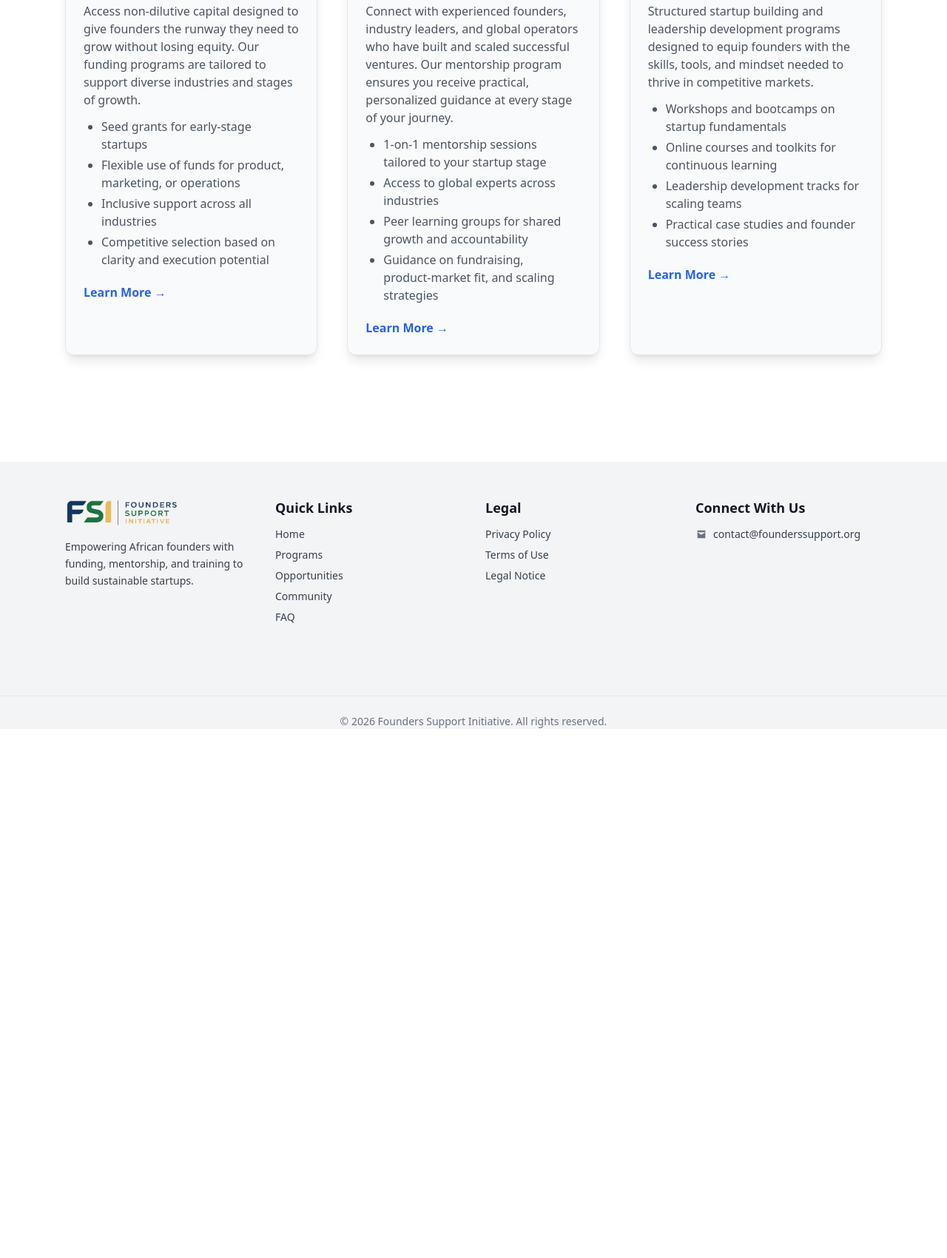
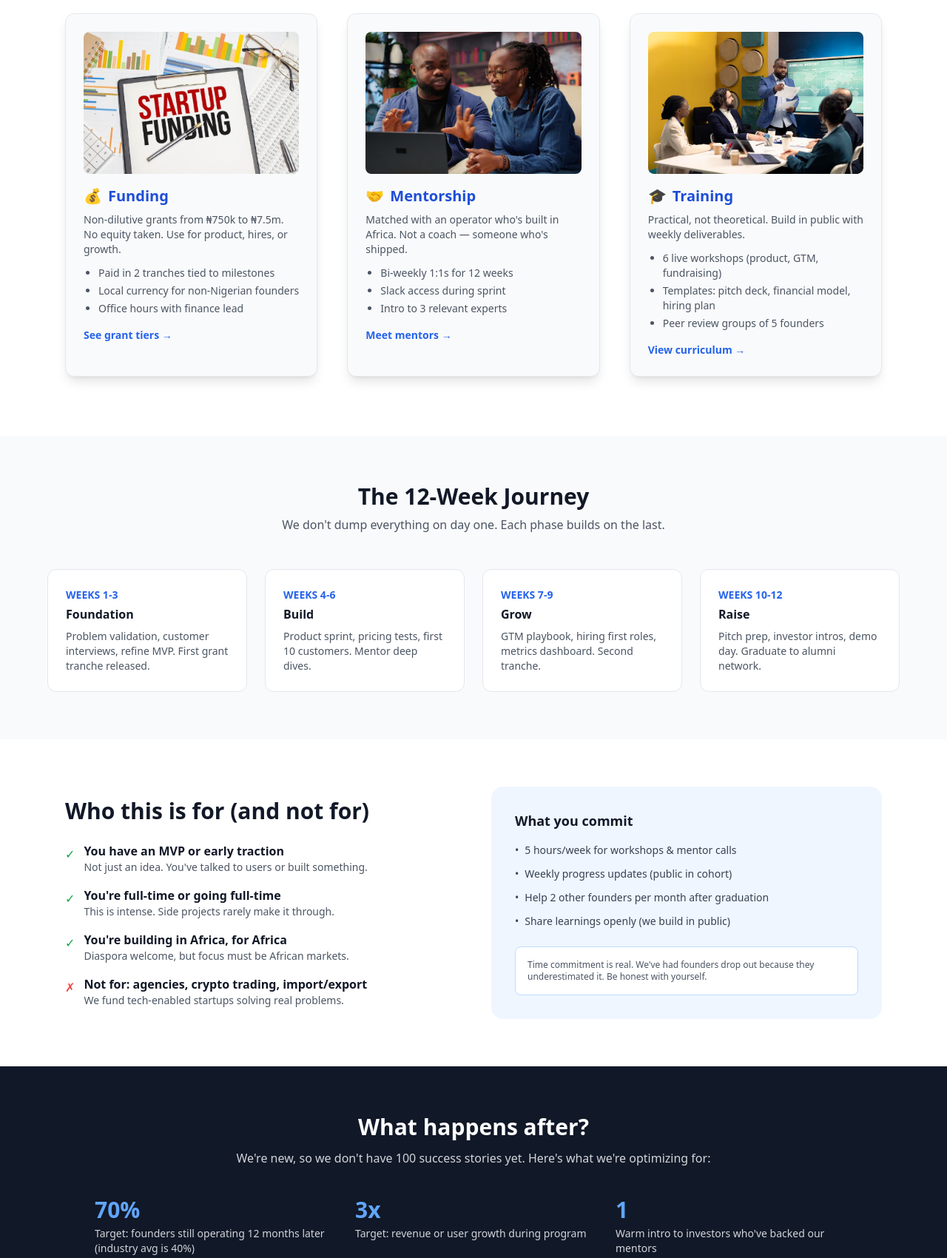
Before and after one commit to otisdonald/FSI, a plain HTML site: page frontend/programs.html in a window 1280 px wide. Shown: the part 774-2474 px from the top of the page at 74% size. Before the commit the page ends 1759 px from the top, so only its background shows below. Drawn offline with nearby package versions, Linux system fonts and the light colour scheme.

Commit message:
Update programs.html

```diff
--- a/frontend/programs.html
+++ b/frontend/programs.html
@@ -28,23 +28,11 @@
 header.scrolled{box-shadow:0 4px 20px rgba(0,0,0,.08);background:rgba(255,255,255,.95)}
 .blob{animation:float 10s infinite ease-in-out;filter:blur(60px)}
 </style>
-
-<style>
-/* replaced by AOS */
-</style>
 </head>
-
 <body class="bg-white text-gray-900 overflow-x-hidden">
 
-
-<!-- NAVBAR -->
 <header class="sticky top-0 flex justify-between items-center px-6 py-4 bg-white/80 backdrop-blur-md shadow z-50">
-  <!-- Logo -->
-<a href="index.html" class="block">
-  <img loading="lazy" src="images/logo.png" alt="FSI Logo" class="h-10 w-auto">
-</a>
-
-  <!-- Desktop Menu -->
+<a href="index.html" class="block"><img loading="lazy" src="images/logo.png" alt="FSI Logo" class="h-10 w-auto"></a>
   <nav class="hidden md:flex gap-6 text-sm font-medium">
     <a href="index.html" class="text-gray-900 hover:text-blue-600">Home</a>
     <a href="programs.html" class="text-gray-900 hover:text-blue-600">Programs</a>
@@ -54,8 +42,6 @@ header.scrolled{box-shadow:0 4px 20px rgba(0,0,0,.08);background:rgba(255,255,25
     <a href="events.html" class="text-gray-900 hover:text-blue-600">Events</a>
     <a href="grants.html" class="text-gray-900 hover:text-blue-600">Grants</a>
   </nav>
-
-  <!-- Mobile Menu Button -->
   <button id="menu-btn" class="md:hidden flex flex-col gap-1">
     <span class="bar w-6 h-0.5 bg-blue-700 transition"></span>
     <span class="bar w-6 h-0.5 bg-blue-700 transition"></span>
@@ -63,10 +49,7 @@ header.scrolled{box-shadow:0 4px 20px rgba(0,0,0,.08);background:rgba(255,255,25
   </button>
 </header>
 
-<!-- Overlay -->
 <div id="overlay" class="fixed inset-0 bg-black/40 backdrop-blur-sm opacity-0 pointer-events-none transition z-40"></div>
-
-<!-- Mobile Menu -->
 <nav id="mobile-menu" class="fixed top-0 right-0 h-full w-72 bg-white/90 backdrop-blur-xl shadow-xl transform translate-x-full transition duration-300 ease-out md:hidden p-6 space-y-6 z-50">
   <div class="flex justify-between items-center">
     <h2 class="font-bold text-blue-700">Menu</h2>
@@ -84,9 +67,6 @@ header.scrolled{box-shadow:0 4px 20px rgba(0,0,0,.08);background:rgba(255,255,25
   <a href="grants.html" class="block text-center bg-blue-600 text-white py-3 rounded-xl font-bold">Apply Now</a>
 </nav>
 
-
-
-<!-- HERO -->
 <section class="relative bg-blue-700 text-white py-20 md:py-28 lg:py-32 text-center px-6 overflow-hidden">
   <div class="absolute inset-0">
     <div class="blob absolute w-72 h-72 bg-white/10 rounded-full top-10 -left-10"></div>
@@ -96,129 +76,194 @@ header.scrolled{box-shadow:0 4px 20px rgba(0,0,0,.08);background:rgba(255,255,25
   <div class="relative z-10" data-aos="fade">
     <h1 class="text-3xl sm:text-4xl md:text-5xl font-bold leading-tight" data-aos="zoom-in" data-aos-delay="100">Our Programs</h1>
     <p class="mt-4 md:mt-6 max-w-2xl mx-auto text-base md:text-lg text-gray-200 px-2" data-aos="fade-up" data-aos-delay="250">
-      Comprehensive support for founders: funding, mentorship, and training.
+      Three integrated pillars — funding, mentorship, and training — designed to work together, not in silos.
     </p>
   </div>
 </section>
 
-<!-- PROGRAMS -->
+<!-- HOW IT WORKS -->
+<section class="py-16 px-6 max-w-5xl mx-auto text-center" data-aos="fade-up">
+  <p class="text-blue-600 font-semibold uppercase text-sm tracking-wide">Integrated Support</p>
+  <h2 class="text-2xl md:text-3xl font-bold mt-2">Not just money. Not just advice.</h2>
+  <p class="mt-4 text-gray-600 max-w-3xl mx-auto">Most programs give you one piece. We give you all three, timed to when you actually need them. You get capital to build, a mentor to avoid mistakes, and training to execute — all in a 12-week sprint.</p>
+</section>
+
+<!-- THREE PILLARS -->
 <section class="py-14 md:py-20 px-6 max-w-6xl mx-auto grid grid-cols-1 md:grid-cols-3 gap-6 md:gap-8 lg:gap-10">
-
-  <!-- Funding -->
-  <div class="border rounded-xl shadow-lg p-6 bg-gray-50 card-lift card-glow" data-aos="fade-up" data-aos-delay="300" data-aos-delay="200" data-aos-delay="100">
-    <img loading="lazy" src="images/funding.png" class="w-full h-44 sm:h-48 object-cover rounded-lg mb-4 transition duration-500 group-hover:scale-105">
+  <div class="border rounded-xl shadow-lg p-6 bg-gray-50 card-lift card-glow" data-aos="fade-up" data-aos-delay="100">
+    <img loading="lazy" src="images/funding.png" class="w-full h-44 sm:h-48 object-cover rounded-lg mb-4">
     <h3 class="font-bold text-blue-700 text-xl flex items-center gap-2"><span class="icon-bounce">💰</span> Funding</h3>
-    <p class="mt-2 text-gray-600">
-      Access non‑dilutive capital designed to give founders the runway they need to grow without losing equity.
-      Our funding programs are tailored to support diverse industries and stages of growth.
-    </p>
-    <ul class="list-disc pl-6 mt-3 text-gray-600 space-y-1">
-      <li>Seed grants for early‑stage startups</li>
-      <li>Flexible use of funds for product, marketing, or operations</li>
-      <li>Inclusive support across all industries</li>
-      <li>Competitive selection based on clarity and execution potential</li>
+    <p class="mt-2 text-gray-600 text-sm">Non-dilutive grants from ₦750k to ₦7.5m. No equity taken. Use for product, hires, or growth.</p>
+    <ul class="list-disc pl-5 mt-3 text-gray-600 text-sm space-y-1">
+      <li>Paid in 2 tranches tied to milestones</li>
+      <li>Local currency for non-Nigerian founders</li>
+      <li>Office hours with finance lead</li>
     </ul>
-    <a href="grants.html" class="mt-5 inline-flex items-center gap-1 text-blue-600 font-bold hover:gap-2 transition-all">Learn More →</a>
+    <a href="grants.html" class="mt-4 inline-flex items-center gap-1 text-blue-600 font-bold text-sm hover:gap-2 transition-all">See grant tiers →</a>
   </div>
 
-  <!-- Mentorship -->
-  <div class="border rounded-xl shadow-lg p-6 bg-gray-50 card-lift card-glow" data-aos="fade-up">
-    <img loading="lazy" src="images/mentorship.png" class="w-full h-44 sm:h-48 object-cover rounded-lg mb-4 transition duration-500 group-hover:scale-105">
+  <div class="border rounded-xl shadow-lg p-6 bg-gray-50 card-lift card-glow" data-aos="fade-up" data-aos-delay="200">
+    <img loading="lazy" src="images/mentorship.png" class="w-full h-44 sm:h-48 object-cover rounded-lg mb-4">
     <h3 class="font-bold text-blue-700 text-xl flex items-center gap-2"><span class="icon-bounce">🤝</span> Mentorship</h3>
-    <p class="mt-2 text-gray-600">
-      Connect with experienced founders, industry leaders, and global operators who have built and scaled successful ventures.
-      Our mentorship program ensures you receive practical, personalized guidance at every stage of your journey.
-    </p>
-    <ul class="list-disc pl-6 mt-3 text-gray-600 space-y-1">
-      <li>1‑on‑1 mentorship sessions tailored to your startup stage</li>
-      <li>Access to global experts across industries</li>
-      <li>Peer learning groups for shared growth and accountability</li>
-      <li>Guidance on fundraising, product‑market fit, and scaling strategies</li>
+    <p class="mt-2 text-gray-600 text-sm">Matched with an operator who's built in Africa. Not a coach — someone who's shipped.</p>
+    <ul class="list-disc pl-5 mt-3 text-gray-600 text-sm space-y-1">
+      <li>Bi-weekly 1:1s for 12 weeks</li>
+      <li>Slack access during sprint</li>
+      <li>Intro to 3 relevant experts</li>
     </ul>
-    <a href="community.html" class="mt-5 inline-flex items-center gap-1 text-blue-600 font-bold hover:gap-2 transition-all">Learn More →</a>
+    <a href="community.html" class="mt-4 inline-flex items-center gap-1 text-blue-600 font-bold text-sm hover:gap-2 transition-all">Meet mentors →</a>
   </div>
 
-  <!-- Training -->
-  <div class="border rounded-xl shadow-lg p-6 bg-gray-50 card-lift card-glow" data-aos="fade-up">
-    <img loading="lazy" src="images/training.png" class="w-full h-44 sm:h-48 object-cover rounded-lg mb-4 transition duration-500 group-hover:scale-105">
+  <div class="border rounded-xl shadow-lg p-6 bg-gray-50 card-lift card-glow" data-aos="fade-up" data-aos-delay="300">
+    <img loading="lazy" src="images/training.png" class="w-full h-44 sm:h-48 object-cover rounded-lg mb-4">
     <h3 class="font-bold text-blue-700 text-xl flex items-center gap-2"><span class="icon-bounce">🎓</span> Training</h3>
-    <p class="mt-2 text-gray-600">
-      Structured startup building and leadership development programs designed to equip founders with the skills, tools, and mindset needed to thrive in competitive markets.
-    </p>
-    <ul class="list-disc pl-6 mt-3 text-gray-600 space-y-1">
-      <li>Workshops and bootcamps on startup fundamentals</li>
-      <li>Online courses and toolkits for continuous learning</li>
-      <li>Leadership development tracks for scaling teams</li>
-      <li>Practical case studies and founder success stories</li>
+    <p class="mt-2 text-gray-600 text-sm">Practical, not theoretical. Build in public with weekly deliverables.</p>
+    <ul class="list-disc pl-5 mt-3 text-gray-600 text-sm space-y-1">
+      <li>6 live workshops (product, GTM, fundraising)</li>
+      <li>Templates: pitch deck, financial model, hiring plan</li>
+      <li>Peer review groups of 5 founders</li>
     </ul>
-    <a href="learning.html" class="mt-5 inline-flex items-center gap-1 text-blue-600 font-bold hover:gap-2 transition-all">Learn More →</a>
+    <a href="learning.html" class="mt-4 inline-flex items-center gap-1 text-blue-600 font-bold text-sm hover:gap-2 transition-all">View curriculum →</a>
   </div>
-
 </section>
 
+<!-- 12 WEEK JOURNEY -->
+<section class="py-16 bg-gray-50 px-6" data-aos="fade-up">
+  <div class="max-w-6xl mx-auto">
+    <h2 class="text-2xl md:text-3xl font-bold text-center">The 12-Week Journey</h2>
+    <p class="text-center text-gray-600 mt-2 max-w-2xl mx-auto">We don't dump everything on day one. Each phase builds on the last.</p>
 
-<!-- FOOTER -->
-<footer class="bg-gray-100 text-gray-700 mt-16">
-  <div class="max-w-6xl mx-auto px-6 py-10 md:py-12 grid grid-cols-1 sm:grid-cols-2 md:grid-cols-4 gap-8">
-
-    <!-- Logo / About -->
-    <div>
-      <img loading="lazy" src="images/logo.png" alt="FSI Logo" class="h-10 mb-4">
-      <p class="text-sm leading-relaxed">
-        Empowering African founders with funding, mentorship, and training to build sustainable startups.
-      </p>
-    </div>
-
-    <!-- Quick Links -->
-    <div>
-      <h3 class="font-semibold text-lg text-gray-900 mb-3">Quick Links</h3>
-      <ul class="space-y-2 text-sm">
-        <li><a href="index.html" class="hover:text-gray-900">Home</a></li>
-        <li><a href="programs.html" class="hover:text-gray-900">Programs</a></li>
-        <li><a href="opportunities.html" class="hover:text-gray-900">Opportunities</a></li>
-        <li><a href="community.html" class="hover:text-gray-900">Community</a></li>
-        <li><a href="faq.html" class="hover:text-gray-900">FAQ</a></li>
-      </ul>
-    </div>
-
-    <!-- Legal -->
-    <div>
-      <h3 class="font-semibold text-lg text-gray-900 mb-3">Legal</h3>
-      <ul class="space-y-2 text-sm">
-        <li><a href="privacy.html" class="hover:text-gray-900">Privacy Policy</a></li>
-        <li><a href="terms.html" class="hover:text-gray-900">Terms of Use</a></li>
-        <li><a href="legal.html" class="hover:text-gray-900">Legal Notice</a></li>
-      </ul>
-    </div>
-
-    <!-- Connect -->
-    <div>
-      <h3 class="font-semibold text-lg text-gray-900 mb-3">Connect With Us</h3>
-      <!-- Email -->
-      <p class="text-sm flex items-center">
-        <svg class="w-4 h-4 mr-2 text-gray-500" fill="currentColor" viewBox="0 0 24 24"><path d="M4 4h16v16H4V4zm8 9l8-5H4l8 5z"/></svg>
-        <a href="mailto:contact@founderssupport.org" class="hover:text-gray-900">contact@founderssupport.org</a>
-      </p>
-      <!-- Social Links -->
-      <div class="flex space-x-4 mt-4">
-        <a href="#" class="text-gray-500 hover:text-gray-900">
-          <!-- Facebook -->
-          <svg class="w-5 h-5" fill="currentColor" viewBox="0 0 24 24"><path d="M22 12c0-5.523-4.477-10-10-10..."/></svg>
-        </a>
-        <a href="#" class="text-gray-500 hover:text-gray-900">
-          <!-- Twitter -->
-          <svg class="w-5 h-5" fill="currentColor" viewBox="0 0 24 24"><path d="M23 3a10.9 10.9 0 01-3.14..."/></svg>
-        </a>
+    <div class="mt-12 grid md:grid-cols-4 gap-6">
+      <div class="bg-white p-6 rounded-xl border">
+        <div class="text-blue-600 font-bold text-sm">WEEKS 1-3</div>
+        <h4 class="font-semibold mt-1">Foundation</h4>
+        <p class="text-sm text-gray-600 mt-2">Problem validation, customer interviews, refine MVP. First grant tranche released.</p>
+      </div>
+      <div class="bg-white p-6 rounded-xl border">
+        <div class="text-blue-600 font-bold text-sm">WEEKS 4-6</div>
+        <h4 class="font-semibold mt-1">Build</h4>
+        <p class="text-sm text-gray-600 mt-2">Product sprint, pricing tests, first 10 customers. Mentor deep dives.</p>
+      </div>
+      <div class="bg-white p-6 rounded-xl border">
+        <div class="text-blue-600 font-bold text-sm">WEEKS 7-9</div>
+        <h4 class="font-semibold mt-1">Grow</h4>
+        <p class="text-sm text-gray-600 mt-2">GTM playbook, hiring first roles, metrics dashboard. Second tranche.</p>
+      </div>
+      <div class="bg-white p-6 rounded-xl border">
+        <div class="text-blue-600 font-bold text-sm">WEEKS 10-12</div>
+        <h4 class="font-semibold mt-1">Raise</h4>
+        <p class="text-sm text-gray-600 mt-2">Pitch prep, investor intros, demo day. Graduate to alumni network.</p>
       </div>
     </div>
   </div>
+</section>
 
-  <!-- Bottom Bar -->
-  <div class="mt-12 border-t border-gray-200 pt-6 text-center text-sm text-gray-500">
-    © 2026 Founders Support Initiative. All rights reserved.
+<!-- WHO IT'S FOR -->
+<section class="py-16 px-6 max-w-6xl mx-auto" data-aos="fade-up">
+  <div class="grid md:grid-cols-2 gap-12 items-center">
+    <div>
+      <h2 class="text-2xl md:text-3xl font-bold">Who this is for (and not for)</h2>
+      <div class="mt-6 space-y-4">
+        <div class="flex gap-3">
+          <span class="text-green-600 mt-1">✓</span>
+          <div>
+            <p class="font-semibold">You have an MVP or early traction</p>
+            <p class="text-sm text-gray-600">Not just an idea. You've talked to users or built something.</p>
+          </div>
+        </div>
+        <div class="flex gap-3">
+          <span class="text-green-600 mt-1">✓</span>
+          <div>
+            <p class="font-semibold">You're full-time or going full-time</p>
+            <p class="text-sm text-gray-600">This is intense. Side projects rarely make it through.</p>
+          </div>
+        </div>
+        <div class="flex gap-3">
+          <span class="text-green-600 mt-1">✓</span>
+          <div>
+            <p class="font-semibold">You're building in Africa, for Africa</p>
+            <p class="text-sm text-gray-600">Diaspora welcome, but focus must be African markets.</p>
+          </div>
+        </div>
+        <div class="flex gap-3">
+          <span class="text-red-500 mt-1">✗</span>
+          <div>
+            <p class="font-semibold">Not for: agencies, crypto trading, import/export</p>
+            <p class="text-sm text-gray-600">We fund tech-enabled startups solving real problems.</p>
+          </div>
+        </div>
+      </div>
+    </div>
+    <div class="bg-blue-50 p-8 rounded-2xl">
+      <h3 class="font-bold text-lg">What you commit</h3>
+      <ul class="mt-4 space-y-3 text-sm text-gray-700">
+        <li class="flex gap-2"><span>•</span> 5 hours/week for workshops & mentor calls</li>
+        <li class="flex gap-2"><span>•</span> Weekly progress updates (public in cohort)</li>
+        <li class="flex gap-2"><span>•</span> Help 2 other founders per month after graduation</li>
+        <li class="flex gap-2"><span>•</span> Share learnings openly (we build in public)</li>
+      </ul>
+      <div class="mt-6 p-4 bg-white rounded-lg border border-blue-200">
+        <p class="text-xs text-gray-600">Time commitment is real. We've had founders drop out because they underestimated it. Be honest with yourself.</p>
+      </div>
+    </div>
   </div>
+</section>
+
+<!-- OUTCOMES -->
+<section class="py-16 bg-gray-900 text-white px-6" data-aos="fade-up">
+  <div class="max-w-5xl mx-auto text-center">
+    <h2 class="text-2xl md:text-3xl font-bold">What happens after?</h2>
+    <p class="mt-3 text-gray-300 max-w-2xl mx-auto">We're new, so we don't have 100 success stories yet. Here's what we're optimizing for:</p>
+    <div class="grid sm:grid-cols-3 gap-8 mt-10 text-left">
+      <div>
+        <div class="text-3xl font-bold text-blue-400">70%</div>
+        <p class="mt-1 text-sm text-gray-300">Target: founders still operating 12 months later (industry avg is 40%)</p>
+      </div>
+      <div>
+        <div class="text-3xl font-bold text-blue-400">3x</div>
+        <p class="mt-1 text-sm text-gray-300">Target: revenue or user growth during program</p>
+      </div>
+      <div>
+        <div class="text-3xl font-bold text-blue-400">1</div>
+        <p class="mt-1 text-sm text-gray-300">Warm intro to investors who've backed our mentors</p>
+      </div>
+    </div>
+    <p class="mt-8 text-xs text-gray-400">We're tracking these metrics publicly. First cohort results published December 2026.</p>
+  </div>
+</section>
+
+<!-- FAQ -->
+<section class="py-16 px-6 max-w-4xl mx-auto" data-aos="fade-up">
+  <h2 class="text-2xl font-bold text-center mb-8">Common questions</h2>
+  <div class="space-y-4">
+    <details class="border rounded-lg p-4">
+      <summary class="font-semibold cursor-pointer">Do I have to give up equity?</summary>
+      <p class="mt-2 text-sm text-gray-600">No. Grants are non-dilutive. Mentorship and training are included. We may ask for a small option to invest in your next round at market terms, but it's optional.</p>
+    </details>
+    <details class="border rounded-lg p-4">
+      <summary class="font-semibold cursor-pointer">Can I apply if I'm solo?</summary>
+      <p class="mt-2 text-sm text-gray-600">Yes, but we strongly prefer teams of 2-3. Solo founders have a harder time. We'll help you find a co-founder during the program if needed.</p>
+    </details>
+    <details class="border rounded-lg p-4">
+      <summary class="font-semibold cursor-pointer">What if I don't get the grant?</summary>
+      <p class="mt-2 text-sm text-gray-600">You still get access to training and community. About 40% of applicants get funding, 100% get the program if accepted.</p>
+    </details>
+  </div>
+  <div class="text-center mt-10">
+    <a href="apply.html" class="inline-block bg-blue-600 text-white px-8 py-3 rounded-lg font-bold hover:bg-blue-700 transition">Apply for 2026 Cohort</a>
+    <p class="text-xs text-gray-500 mt-2">Applications close July 31 • Decisions by August 15</p>
+  </div>
+</section>
+
+<footer class="bg-gray-100 text-gray-700 mt-16">
+  <div class="max-w-6xl mx-auto px-6 py-10 md:py-12 grid grid-cols-1 sm:grid-cols-2 md:grid-cols-4 gap-8">
+    <div><img loading="lazy" src="images/logo.png" alt="FSI Logo" class="h-10 mb-4"><p class="text-sm leading-relaxed">Empowering African founders with funding, mentorship, and training to build sustainable startups.</p></div>
+    <div><h3 class="font-semibold text-lg text-gray-900 mb-3">Quick Links</h3><ul class="space-y-2 text-sm"><li><a href="index.html" class="hover:text-gray-900">Home</a></li><li><a href="programs.html" class="hover:text-gray-900">Programs</a></li><li><a href="opportunities.html" class="hover:text-gray-900">Opportunities</a></li><li><a href="community.html" class="hover:text-gray-900">Community</a></li><li><a href="faq.html" class="hover:text-gray-900">FAQ</a></li></ul></div>
+    <div><h3 class="font-semibold text-lg text-gray-900 mb-3">Legal</h3><ul class="space-y-2 text-sm"><li><a href="privacy.html" class="hover:text-gray-900">Privacy Policy</a></li><li><a href="terms.html" class="hover:text-gray-900">Terms of Use</a></li><li><a href="legal.html" class="hover:text-gray-900">Legal Notice</a></li></ul></div>
+    <div><h3 class="font-semibold text-lg text-gray-900 mb-3">Connect With Us</h3><p class="text-sm flex items-center"><svg class="w-4 h-4 mr-2 text-gray-500" fill="currentColor" viewBox="0 0 24 24"><path d="M4 4h16v16H4V4zm8 9l8-5H4l8 5z"/></svg><a href="mailto:contact@founderssupport.org" class="hover:text-gray-900">contact@founderssupport.org</a></p></div>
+  </div>
+  <div class="mt-12 border-t border-gray-200 pt-6 text-center text-sm text-gray-500">© 2026 Founders Support Initiative. All rights reserved.</div>
 </footer>
-
 
 <script>
 document.addEventListener("DOMContentLoaded", function(){
@@ -227,39 +272,13 @@ document.addEventListener("DOMContentLoaded", function(){
   const mobileMenu=document.getElementById("mobile-menu");
   const overlay=document.getElementById("overlay");
   const header=document.querySelector('header');
-
-  function openMenu(){
-    mobileMenu.classList.remove("translate-x-full");
-    overlay.classList.remove("opacity-0","pointer-events-none");
-    overlay.classList.add("opacity-100","pointer-events-auto");
-  }
-  function closeMenu(){
-    mobileMenu.classList.add("translate-x-full");
-    overlay.classList.add("opacity-0","pointer-events-none");
-    overlay.classList.remove("opacity-100","pointer-events-auto");
-  }
-  menuBtn?.addEventListener('click', openMenu);
-  closeBtn?.addEventListener('click', closeMenu);
-  overlay?.addEventListener('click', closeMenu);
-
-  // active link
-  document.querySelectorAll('nav a').forEach(link=>{
-    if(link.href===window.location.href){
-      link.classList.add('text-blue-700','font-bold');
-    }
-  });
-
-  // header scroll
-  window.addEventListener('scroll', ()=>{
-    if(window.scrollY>20) header.classList.add('scrolled');
-    else header.classList.remove('scrolled');
-  });
-
-  // AOS
-  if(typeof AOS!=='undefined'){ AOS.init({duration:800, once:true, offset:80}); }
+  function openMenu(){mobileMenu.classList.remove("translate-x-full");overlay.classList.remove("opacity-0","pointer-events-none");overlay.classList.add("opacity-100","pointer-events-auto");}
+  function closeMenu(){mobileMenu.classList.add("translate-x-full");overlay.classList.add("opacity-0","pointer-events-none");overlay.classList.remove("opacity-100","pointer-events-auto");}
+  menuBtn?.addEventListener('click', openMenu);closeBtn?.addEventListener('click', closeMenu);overlay?.addEventListener('click', closeMenu);
+  document.querySelectorAll('nav a').forEach(link=>{if(link.href===window.location.href){link.classList.add('text-blue-700','font-bold');}});
+  window.addEventListener('scroll', ()=>{if(window.scrollY>20) header.classList.add('scrolled');else header.classList.remove('scrolled');});
+  if(typeof AOS!=='undefined'){AOS.init({duration:800, once:true, offset:80});}
 });
 </script>
-
-
 </body>
 </html>
```
